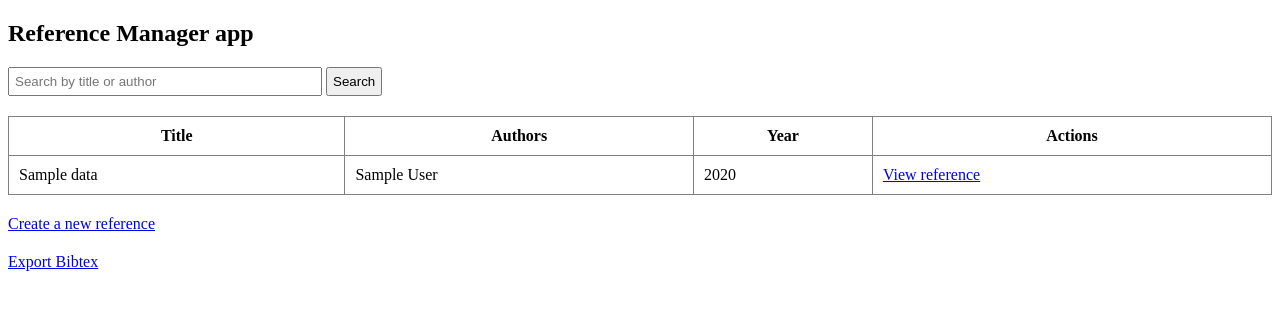
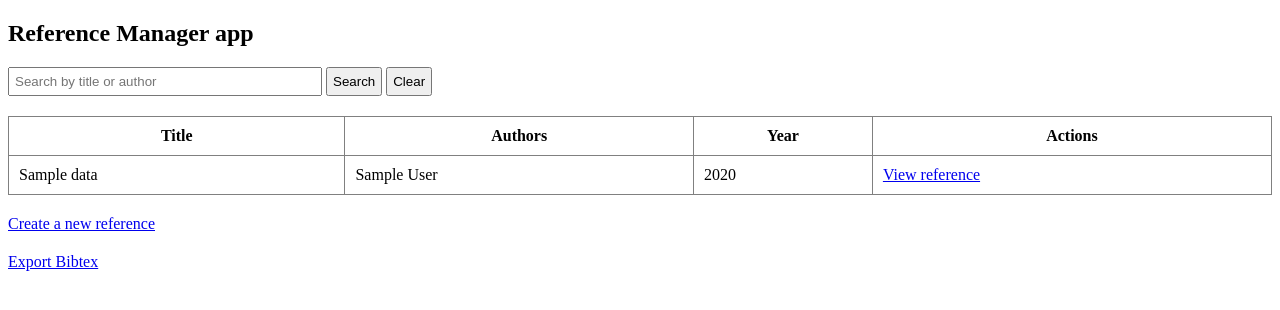
Before and after one commit to valovalovalo/miniprojekti, a Flask app: template src/templates/index.html in a window 1280 px wide. Shown: the top 310 px of the page. Run offline with Flask 3, Linux system fonts and the light colour scheme; the template is opened without the code that fills it: most values are stand-ins (such as "Sample title", 1, 10 or a date in 2020).

Commit message:
lisää clear-nappi

```diff
--- a/src/templates/index.html
+++ b/src/templates/index.html
@@ -9,9 +9,12 @@
 <h2>Reference Manager app</h2>
 
 <div style="margin-bottom: 20px;">
-  <form method="get" action="/">
+  <form method="get" action="/" style="display: inline;">
     <input type="text" name="search" placeholder="Search by title or author" value="{{ search|default('') }}" style="padding: 5px; width: 300px;">
     <button type="submit" style="padding: 5px;">Search</button>
+  </form>
+  <form method="get" action="/" style="display: inline;">
+    <button type="submit" style="padding: 5px;">Clear</button>
   </form>
 </div>
 
```
